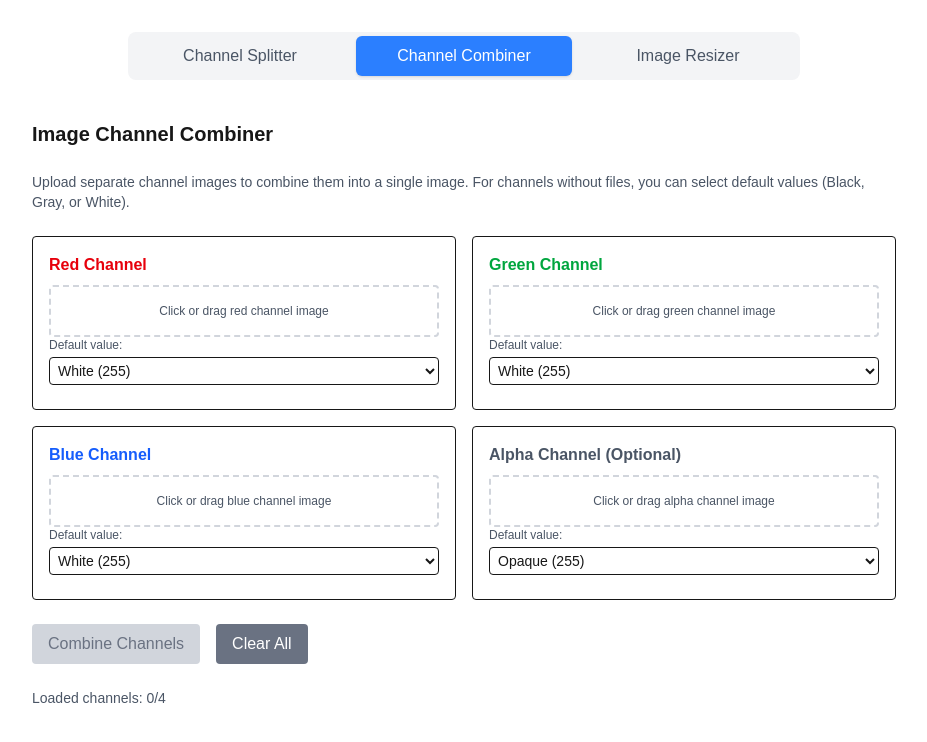
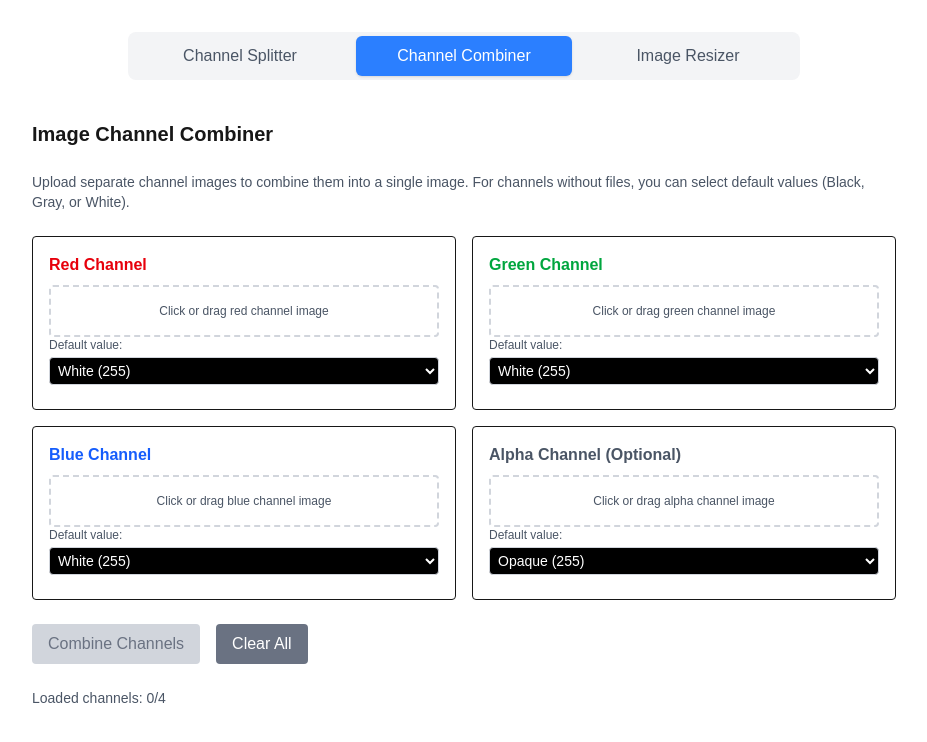
Before and after one commit to LuviKunG/texture-manipulator, a Next.js app: page / in a window 1280 px wide. Both pictures are taken after a click on the button "Channel Combiner". Shown: the top 742 px of the page, without its empty margins (176-1103 px from the left). Built offline with nearby package versions, Linux system fonts and the light colour scheme.

Commit message:
Update input styles in ImageChannelCombiner for better visibility and user experience

```diff
--- a/src/components/imagechannelcombiner.tsx
+++ b/src/components/imagechannelcombiner.tsx
@@ -348,7 +348,7 @@ export default function ImageChannelCombiner() {
                     red: Number(e.target.value),
                   }))
                 }
-                className='w-full text-sm border rounded p-1'
+                className='w-full text-sm border rounded p-1 bg-black text-white border-gray-300'
               >
                 <option value={0}>Black (0)</option>
                 <option value={128}>Gray (128)</option>
@@ -403,7 +403,7 @@ export default function ImageChannelCombiner() {
                     green: Number(e.target.value),
                   }))
                 }
-                className='w-full text-sm border rounded p-1'
+                className='w-full text-sm border rounded p-1 bg-black text-white border-gray-300'
               >
                 <option value={0}>Black (0)</option>
                 <option value={128}>Gray (128)</option>
@@ -456,7 +456,7 @@ export default function ImageChannelCombiner() {
                     blue: Number(e.target.value),
                   }))
                 }
-                className='w-full text-sm border rounded p-1'
+                className='w-full text-sm border rounded p-1 bg-black text-white border-gray-300'
               >
                 <option value={0}>Black (0)</option>
                 <option value={128}>Gray (128)</option>
@@ -511,7 +511,7 @@ export default function ImageChannelCombiner() {
                     alpha: Number(e.target.value),
                   }))
                 }
-                className='w-full text-sm border rounded p-1'
+                className='w-full text-sm border rounded p-1 bg-black text-white border-gray-300'
               >
                 <option value={0}>Transparent (0)</option>
                 <option value={128}>Semi-transparent (128)</option>
```
